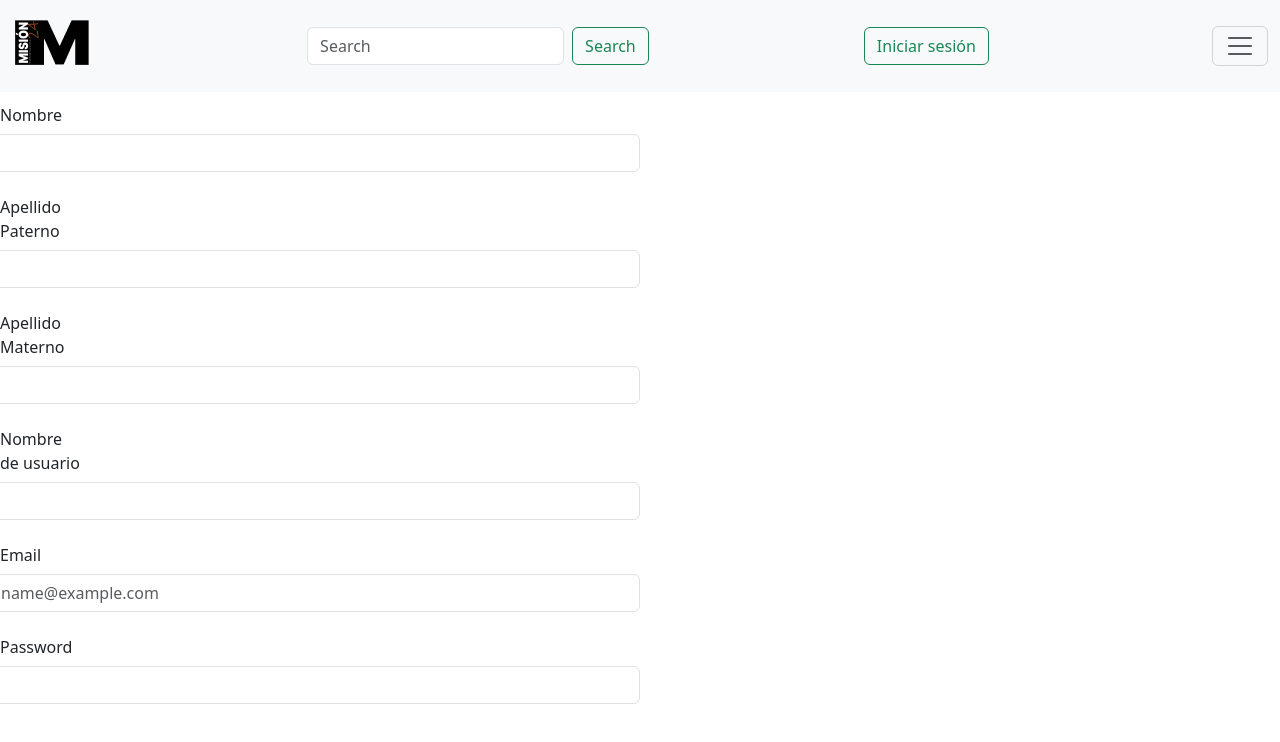
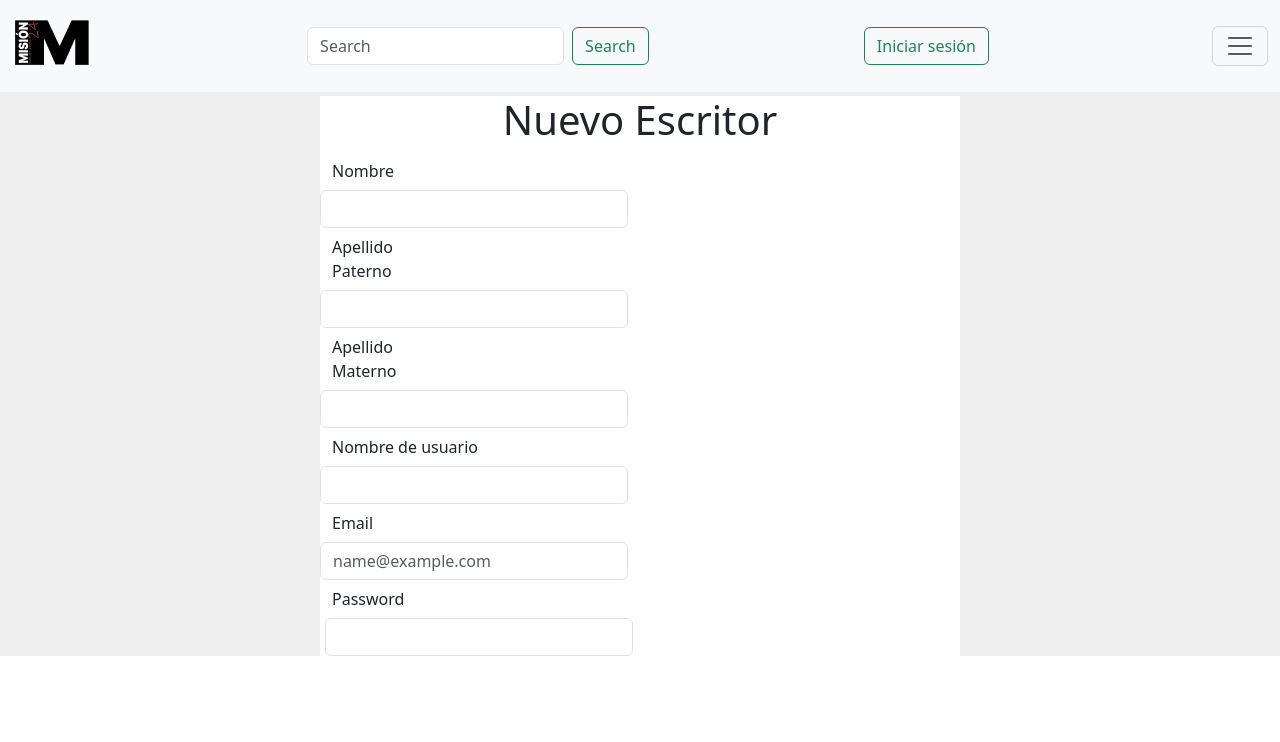
Before and after one commit to AnaSofiaDelaCruz/webNotice, an Angular app: page /newWriter in a window 1280 px wide. Shown: the top 742 px of the page. Built offline with nearby package versions, Linux system fonts and the light colour scheme.

Commit message:
New Writer

```diff
--- a/src/app/layout/public/new-writer/new-writer.component.css
+++ b/src/app/layout/public/new-writer/new-writer.component.css
@@ -0,0 +1,12 @@
+.background{
+    background-color: #EEEE;
+}
+.form{
+    background-color: #fff;
+}
+.place-holder-pass{
+    margin-left: 5px;
+}
+.text-title{
+    text-align: center;
+}
--- a/src/app/layout/public/new-writer/new-writer.component.html
+++ b/src/app/layout/public/new-writer/new-writer.component.html
@@ -1,4 +1,4 @@
-<div class="row">
+<div class="row background">
     <div class="col-lg-12">
         <nav class="navbar bg-body-tertiary fixed-top">
             <div class="container-fluid">
@@ -33,30 +33,33 @@
         </nav>
     </div>
     <br><br><br><br>
-    <div class="col-lg-6">
-        <div class="mb-3 row">
-            <label for="staticEmail" class="col-sm-2 col-form-label">Nombre</label>
+    <div class="col-lg-12 ">
+        <div class="container-fluid col-lg-6 form">
+            <p class="h1 text-title">Nuevo Escritor</p>
+            <div class="row col-sm-6 col-lg-6">
+                <label class="col-sm-5 col-form-label">Nombre</label>
                     <input class="form-control" type="text" aria-label="default input example">
             </div>
-        <div class="mb-3 row">
-            <label for="staticEmail" class="col-sm-2 col-form-label">Apellido Paterno</label>
+            <div class="row col-sm-6 col-lg-6">
+                <label class="col-sm-5 col-form-label">Apellido Paterno</label>
                 <input class="form-control" type="text" aria-label="default input example">
             </div>
-        <div class="mb-3 row">
-            <label for="staticEmail" class="col-sm-2 col-form-label">Apellido Materno</label>
+            <div class="row col-sm-6 col-lg-6">
+                <label class="col-sm-5 col-form-label">Apellido Materno</label>
                 <input class="form-control" type="text" aria-label="default input example">
             </div>
-        <div class="mb-3 row">
-            <label for="staticEmail" class="col-sm-2 col-form-label">Nombre de usuario</label>
+            <div class="row col-sm-6 col-lg-6">
+                <label class="col-sm- col-form-label">Nombre de usuario</label>
                 <input class="form-control" type="text" aria-label="default input example">
             </div>
-        <div class="mb-3 row">
-            <label for="staticEmail" class="col-sm-2 col-form-label">Email</label>
+            <div class="row col-sm-6 col-lg-6">
+                <label for="staticEmail" class="col-sm-5 col-form-label">Email</label>
                 <input type="email" class="form-control" id="exampleFormControlInput1" placeholder="name@example.com">
             </div>
-        <div class="mb-3 row">
-            <label for="inputPassword" class="col-sm-2 col-form-label">Password</label>
-            <input type="password" class="form-control" id="inputPassword">
+            <div class="row col-sm-6 col-lg-6">
+                <label for="inputPassword" class="col-sm-5 col-form-label">Password</label>
+                <input type="password" class="form-control place-holder-pass" id="inputPassword">
             </div>
         </div>
     </div>
+</div>
```
Lines whose indentation alone changed are shown as unchanged.
